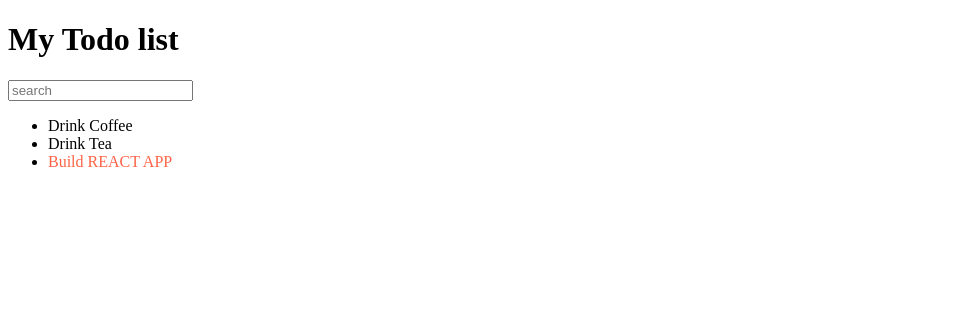
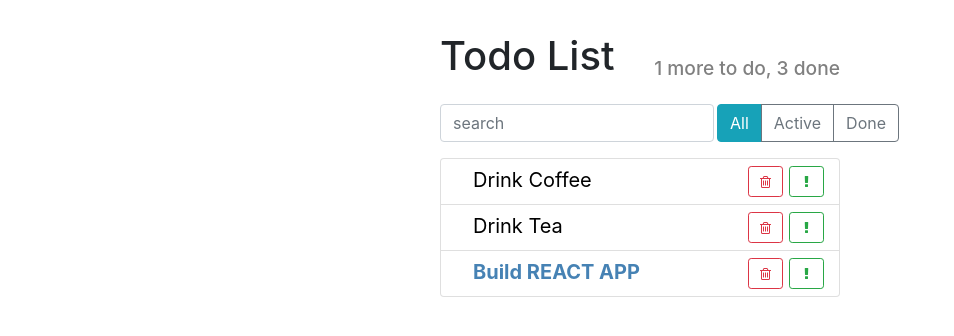
Before and after one commit to anderson4ik/Todo, a React app: page / in a window 1280 px wide. Shown: the whole page, without its empty margins (0-954 px from the left). Built offline with nearby package versions, Linux system fonts and the light colour scheme.

Commit message:
290123 styles css added

```diff
--- a/public/index.html
+++ b/public/index.html
@@ -3,6 +3,10 @@
   <head>
     <meta charset="utf-8" />
     <meta name="viewport" content="width=device-width, initial-scale=1" />
+    <link rel="stylesheet"
+          href="https://stackpath.bootstrapcdn.com/font-awesome/4.7.0/css/font-awesome.min.css">
+    <link rel="stylesheet"
+          href="https://stackpath.bootstrapcdn.com/bootstrap/4.1.3/css/bootstrap.min.css">
     <title>Todo App</title>
   </head>
   <body>
--- /dev/null
+++ b/src/components/app-header.css
@@ -0,0 +1,12 @@
+.app-header {
+    align-items: flex-end;
+}
+
+.app-header h1 {
+    flex-grow: 1;
+}
+
+.app-header h2 {
+    font-size: 1.2rem;
+    color: grey;
+}
--- a/src/components/app-header.js
+++ b/src/components/app-header.js
@@ -1,7 +1,13 @@
-import React from "react";
+import React from 'react';
+import './app-header.css';
 
-const AppHeader = () => {
-    return <h1>My Todo list</h1>;
-}
+const AppHeader = ({toDo, done}) => {
+    return (
+        <div className="app-header d-flex">
+            <h1>Todo List</h1>
+            <h2>{toDo} more to do, {done} done</h2>
+        </div>
+    );
+};
 
 export default AppHeader;
--- /dev/null
+++ b/src/components/item-status-filter.js
@@ -0,0 +1,14 @@
+import React from "react";
+
+import './item-status-filter.css';
+const ItemStatusFilter = () => {
+    return (
+        <div className="btn-group" >
+            <button type="button" className="btn btn-info" >All</button>
+            <button type="button" className="btn btn-outline-secondary" >Active</button>
+            <button type="button" className="btn btn-outline-secondary" >Done</button>
+        </div>
+    );
+};
+
+export default ItemStatusFilter;
--- /dev/null
+++ b/src/components/search-panel.css
@@ -0,0 +1,5 @@
+.search-input {
+    width: auto;
+    flex-grow: 1;
+    margin-right: 3px;
+}
--- a/src/components/search-panel.js
+++ b/src/components/search-panel.js
@@ -1,6 +1,12 @@
 import React from "react";
 
+import './search-panel.css';
+
 const SearchPanel = () => {
-    return <input placeholder="search"/>;
+    return (
+        <input type="text"
+            className="form-control search-input"
+            placeholder="search" />
+    );
 }
 export default SearchPanel;
--- /dev/null
+++ b/src/components/todo-list-item.css
@@ -0,0 +1,24 @@
+.todo-list-item {
+    font-size: 1.25rem;
+}
+
+.todo-list-item button {
+    width: 35px;
+    margin: 3px;
+}
+
+.todo-list-item-label {
+    margin-left: 1.25rem;
+    line-height: 35px;
+    cursor: pointer;
+    user-select: none;
+}
+
+.todo-list-item.done .todo-list-item-label {
+    text-decoration: line-through;
+}
+
+.todo-list-item.important .todo-list-item-label {
+    font-weight: bold;
+    color: steelblue;
+}
--- a/src/components/todo-list-item.js
+++ b/src/components/todo-list-item.js
@@ -1,12 +1,33 @@
-import React from "react";
+import React from 'react';
 
-const TodoListItem = ({label, important=false}) => {
+import './todo-list-item.css';
+
+const TodoListItem = ({ label, important = false }) => {
 
     const style = {
-       color: important ? "tomato" : "black"
+        color: important ? 'steelblue' : 'black',
+        fontWeight: important ? 'bold' : 'normal'
     };
 
-    return <span style={style} >{label}</span>
-}
+    return (
+        <span className="todo-list-item">
+      <span
+          className="todo-list-item-label"
+          style={style}>
+        {label}
+      </span>
+
+      <button type="button"
+              className="btn btn-outline-success btn-sm float-right">
+        <i className="fa fa-exclamation" />
+      </button>
+
+      <button type="button"
+              className="btn btn-outline-danger btn-sm float-right">
+        <i className="fa fa-trash-o" />
+      </button>
+    </span>
+    );
+};
 
 export default TodoListItem;
--- /dev/null
+++ b/src/components/todo-list.css
@@ -0,0 +1,3 @@
+.todo-list .list-group-item {
+    padding: .25rem .75rem;
+}
--- a/src/components/todo-list.js
+++ b/src/components/todo-list.js
@@ -1,6 +1,7 @@
 import React from "react";
 
 import TodoListItem from "./todo-list-item";
+import './todo-list.css';
 
 const TodoList = ({ todos }) => {
 
@@ -9,14 +10,14 @@ const TodoList = ({ todos }) => {
         const { id, ...itemProps } = item;
 
         return (
-            <li key={id}>
+            <li key={id} className="list-group-item" >
                 <TodoListItem {...itemProps} />
             </li>
         );
     });
 
     return (
-        <ul>
+        <ul className="list-group todo-list" >
             { elements }
         </ul>
     );
--- /dev/null
+++ b/src/index.css
@@ -0,0 +1,8 @@
+.todo-app {
+    margin: 2rem auto 0 auto;
+    max-width: 400px;
+}
+
+.top-panel {
+    margin: 1rem 0;
+}
--- a/src/index.js
+++ b/src/index.js
@@ -4,6 +4,9 @@ import ReactDOM from 'react-dom/client';
 import TodoList from "./components/todo-list";
 import AppHeader from "./components/app-header";
 import SearchPanel from "./components/search-panel";
+import ItemStatusFilter from "./components/item-status-filter";
+
+import './index.css';
 
 const App = () => {
 
@@ -14,9 +17,13 @@ const App = () => {
     ]
 
     return (
-        <div>
-            <AppHeader />
-            <SearchPanel />
+        <div className="todo-app" >
+            <AppHeader toDo={1} done={3} />
+            <div className="top-panel d-flex" >
+                <SearchPanel />
+                < ItemStatusFilter />
+            </div>
+
             <TodoList todos={todoData} />
         </div>
     );
```
Also changed, not shown: src/components/item-status-filter.css (added).
